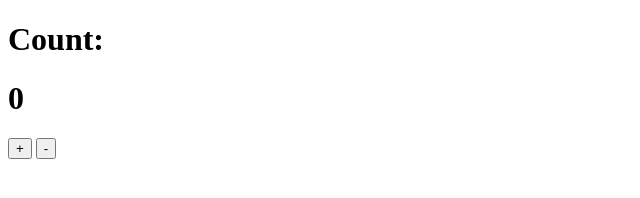
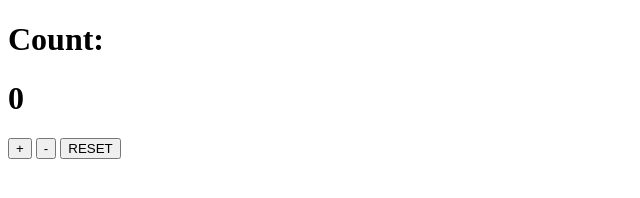
Before and after one commit to harsimranjitsensation-training/Training-code, a plain HTML site: page counter.html in a window 1280 px wide. Shown: the whole page, without its empty margins (0-640 px from the left). Drawn offline with Linux system fonts and the light colour scheme.

Commit message:
reset button

```diff
--- a/counter.html
+++ b/counter.html
@@ -10,6 +10,7 @@
     <h1 id="count"> 0 </h1>
     <button id="incbtn" onclick="increment();">+</button>
     <button id="decbtn" onclick="decrement();">-</button>
+    <button id="reset" onclick="reset();">RESET</button>
 </body>
 
 <script>
@@ -25,5 +26,12 @@
         let text = document.querySelector("#count");
         text.innerText = count;
     }
+
+    function reset(){
+        count = 0;
+        let text = document.querySelector("#count");
+        text.innerText = count;
+    }
+
 </script>
 </html>
```
